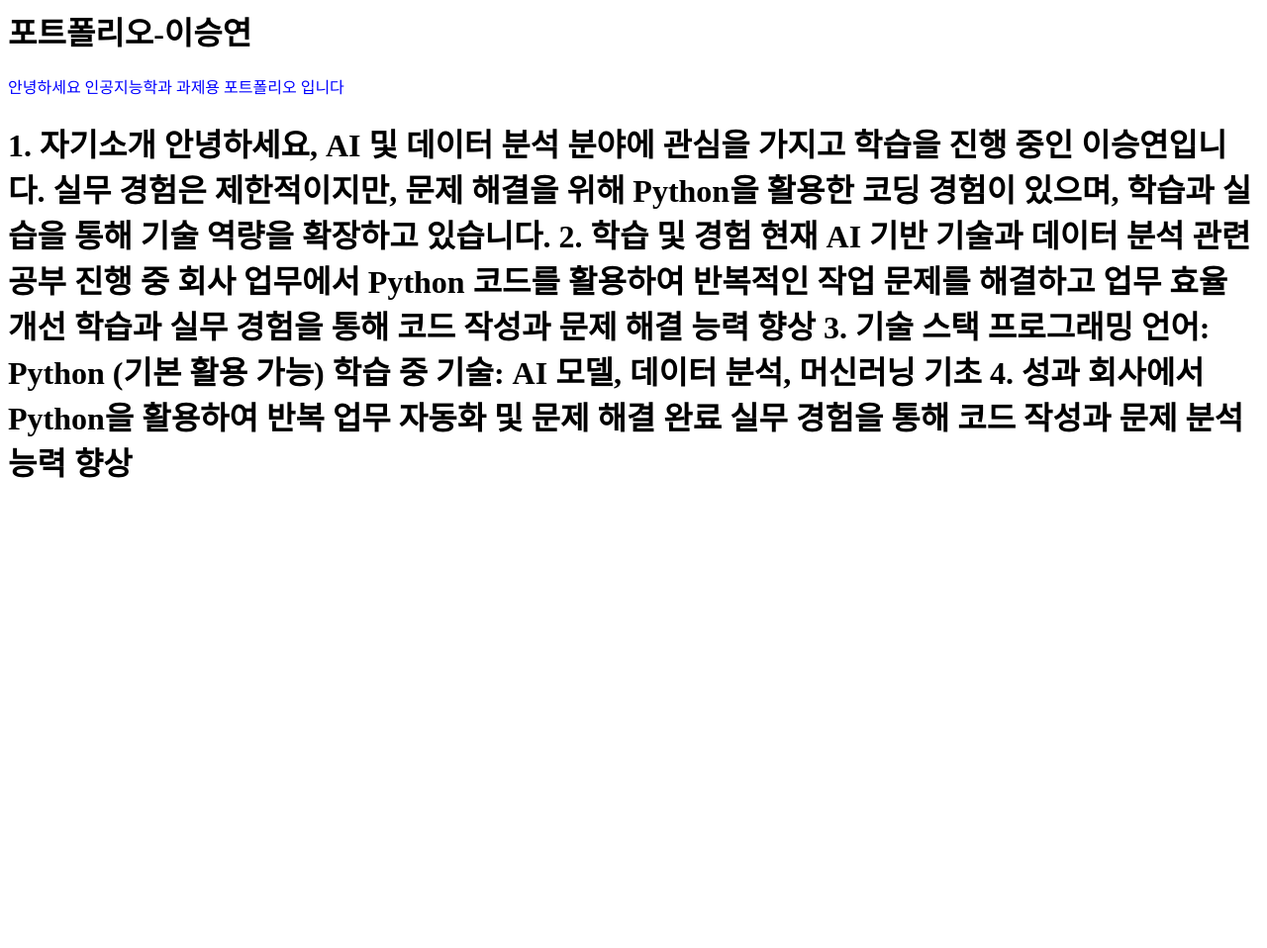
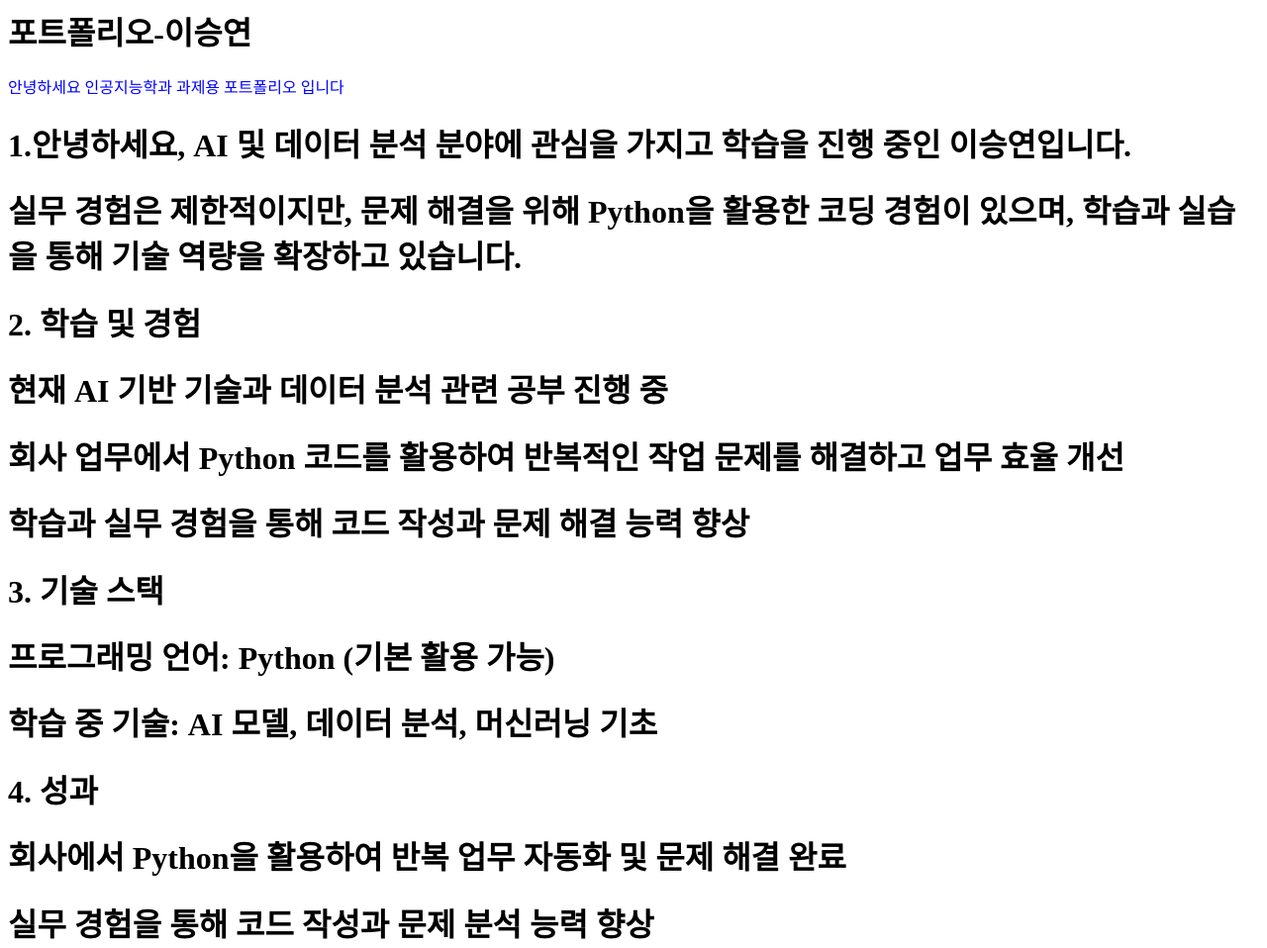
Before and after one commit to seungyeon-25/lsy, a plain HTML site: page index.html in a window 1280 px wide. Shown: the whole page at 99% size. Before the commit the page ends 800 px from the top, so only its background shows below. Drawn offline with Linux system fonts and the light colour scheme.

Commit message:
Update index.html

```diff
--- a/index.html
+++ b/index.html
@@ -1,26 +1,26 @@
 <h1>포트폴리오-이승연</h1>
 <p style="color: blue;">안녕하세요 인공지능학과 과제용 포트폴리오 입니다</p>
-<h1>1. 자기소개
 
-안녕하세요, AI 및 데이터 분석 분야에 관심을 가지고 학습을 진행 중인 이승연입니다.
-실무 경험은 제한적이지만, 문제 해결을 위해 Python을 활용한 코딩 경험이 있으며, 학습과 실습을 통해 기술 역량을 확장하고 있습니다.
+<h1>1.안녕하세요, AI 및 데이터 분석 분야에 관심을 가지고 학습을 진행 중인 이승연입니다.</h1>
 
-2. 학습 및 경험
+<h1>실무 경험은 제한적이지만, 문제 해결을 위해 Python을 활용한 코딩 경험이 있으며, 학습과 실습을 통해 기술 역량을 확장하고 있습니다.</h1>
 
-현재 AI 기반 기술과 데이터 분석 관련 공부 진행 중
+<h1>2. 학습 및 경험</h1>
 
-회사 업무에서 Python 코드를 활용하여 반복적인 작업 문제를 해결하고 업무 효율 개선
+<h1>현재 AI 기반 기술과 데이터 분석 관련 공부 진행 중</h1>
 
-학습과 실무 경험을 통해 코드 작성과 문제 해결 능력 향상
+<h1>회사 업무에서 Python 코드를 활용하여 반복적인 작업 문제를 해결하고 업무 효율 개선</h1>
 
-3. 기술 스택
+<h1>학습과 실무 경험을 통해 코드 작성과 문제 해결 능력 향상</h1>
 
-프로그래밍 언어: Python (기본 활용 가능)
+<h1>3. 기술 스택</h1>
 
-학습 중 기술: AI 모델, 데이터 분석, 머신러닝 기초
+<h1>프로그래밍 언어: Python (기본 활용 가능)</h1>
 
-4. 성과
+<h1>학습 중 기술: AI 모델, 데이터 분석, 머신러닝 기초</h1>
 
-회사에서 Python을 활용하여 반복 업무 자동화 및 문제 해결 완료
+<h1>4. 성과</h1>
 
-실무 경험을 통해 코드 작성과 문제 분석 능력 향상</h1>
+<h1>회사에서 Python을 활용하여 반복 업무 자동화 및 문제 해결 완료</h1>
+
+<h1>실무 경험을 통해 코드 작성과 문제 분석 능력 향상</h1>
```
